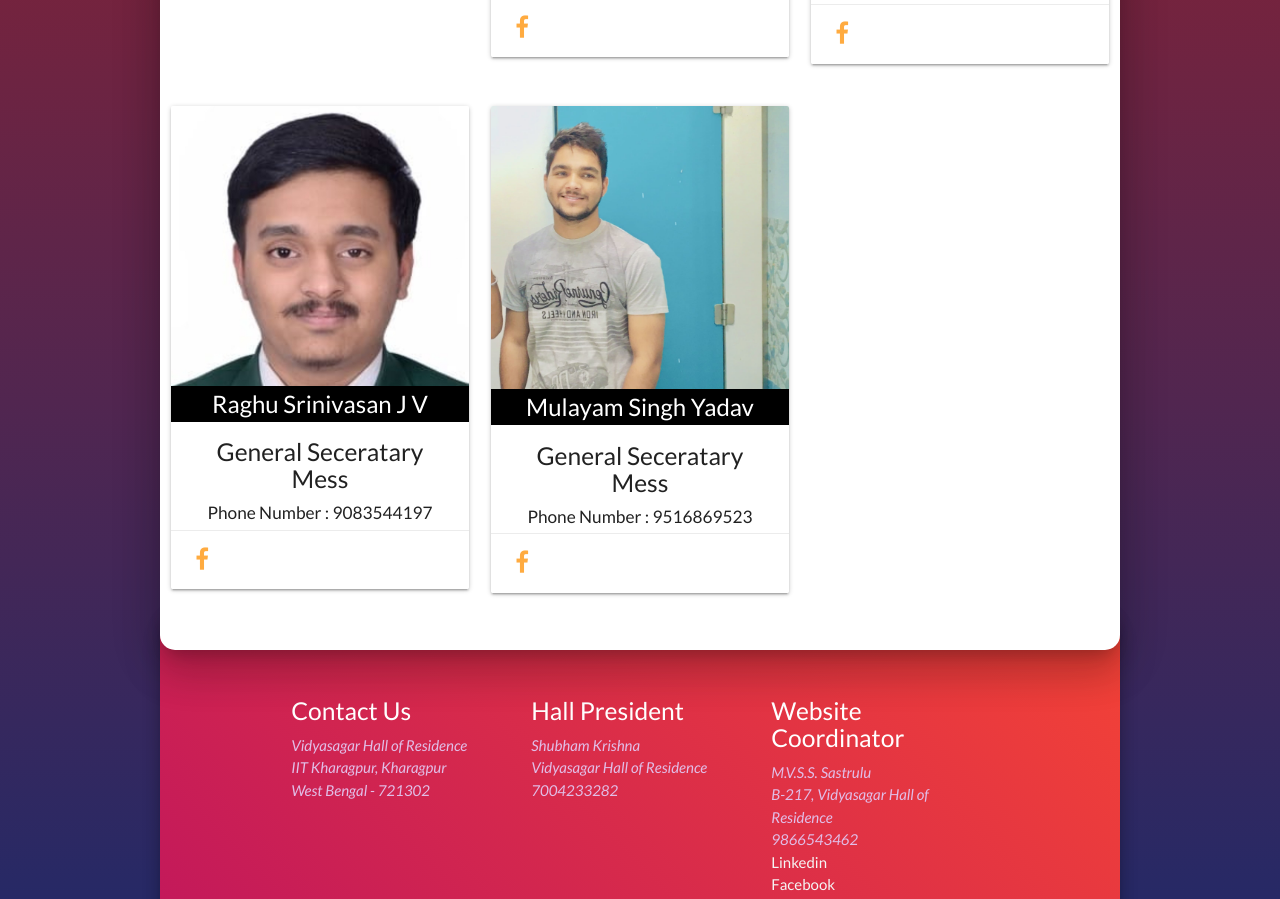
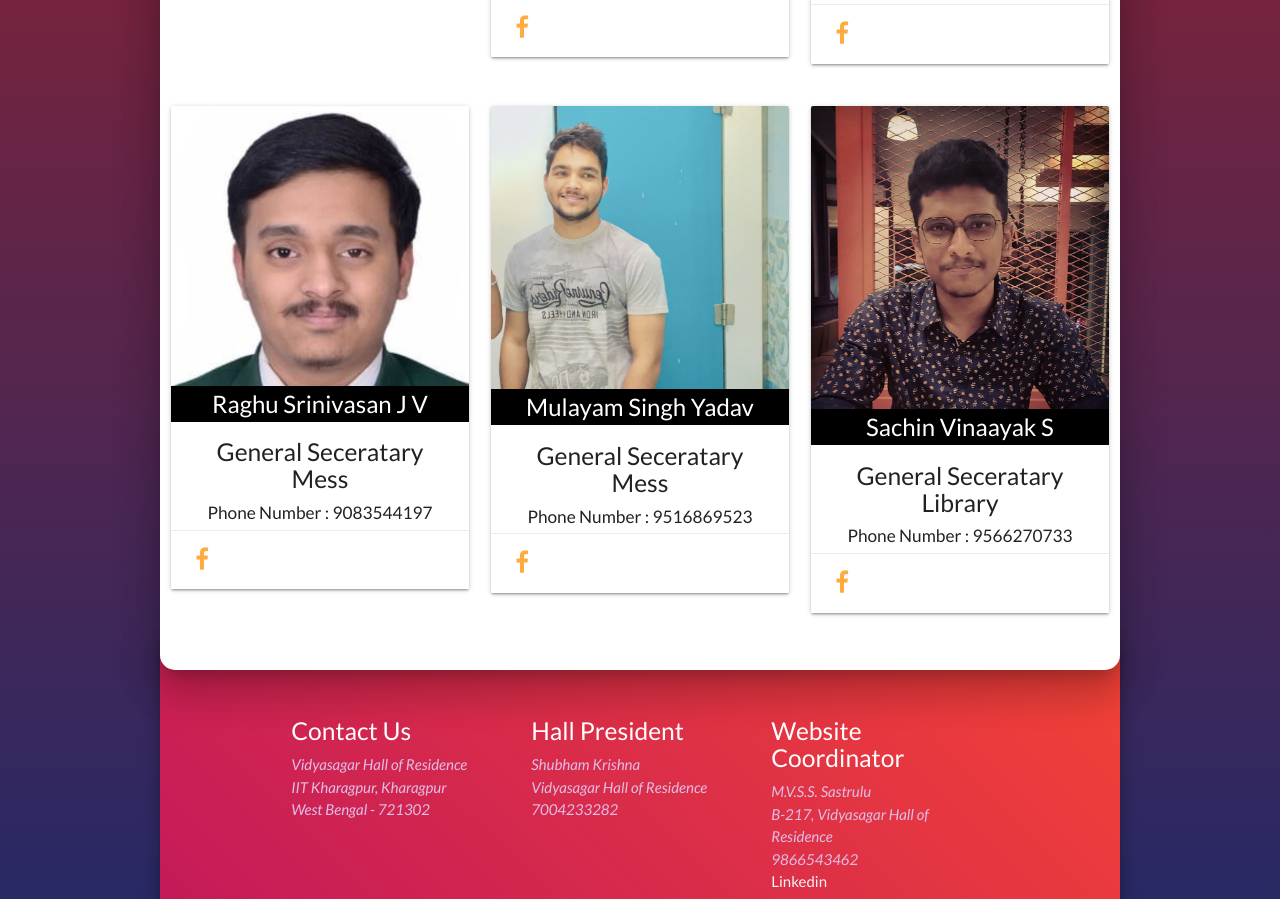
Before and after one commit to vshiitkgp/vshiitkgp.github.io, a plain HTML site: page contacts.html in a window 1280 px wide. Shown: the part 2485-3384 px from the top of the page. Drawn offline with nearby package versions, Linux system fonts and the light colour scheme.

Commit message:
Added gsec library;

```diff
--- a/contacts.html
+++ b/contacts.html
@@ -250,6 +250,23 @@
             </div>
           </div>
         </div>
+        <div class="col s8 offset-s2 m4 l4">
+          <div class="card">
+            <div class="card-image">
+              <img src="static/img/contacts/sachin.jpg">
+              <span class="card-title black center" style="width: 100%; padding-top: 0; padding-bottom: 0;">Sachin Vinaayak S</span>
+            </div>
+            <div class="card-content" style="padding-top: 0; padding-bottom: 0;">
+              <h5 class="center">General Seceratary Library</h5>
+              <!-- <h6 class="center">Room Number :  </h6> -->
+              <h6 class="center">Phone Number : 9566270733 </h6>
+            </div>
+            <div class="card-action">
+              <a href="https://www.facebook.com/mulayam.yadav.5895834"><i style="font-size:24px"
+                  class="fa fb-icon">&#xf09a;</i></a>
+            </div>
+          </div>
+        </div>
         <!-- <div class="col s8 offset-s2 m4 l4">
                   <div class="card">
                     <div class="card-image">
```
